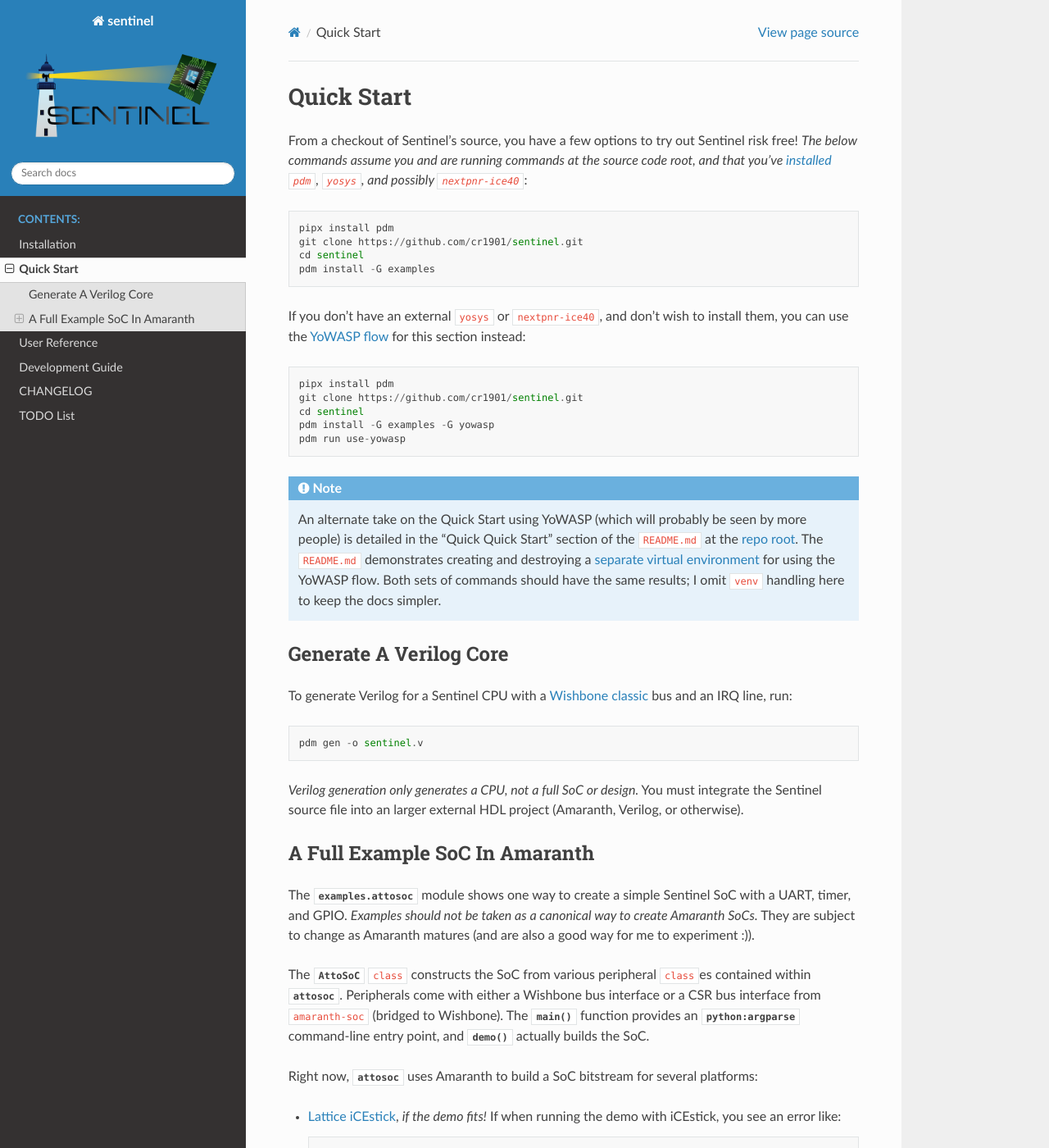
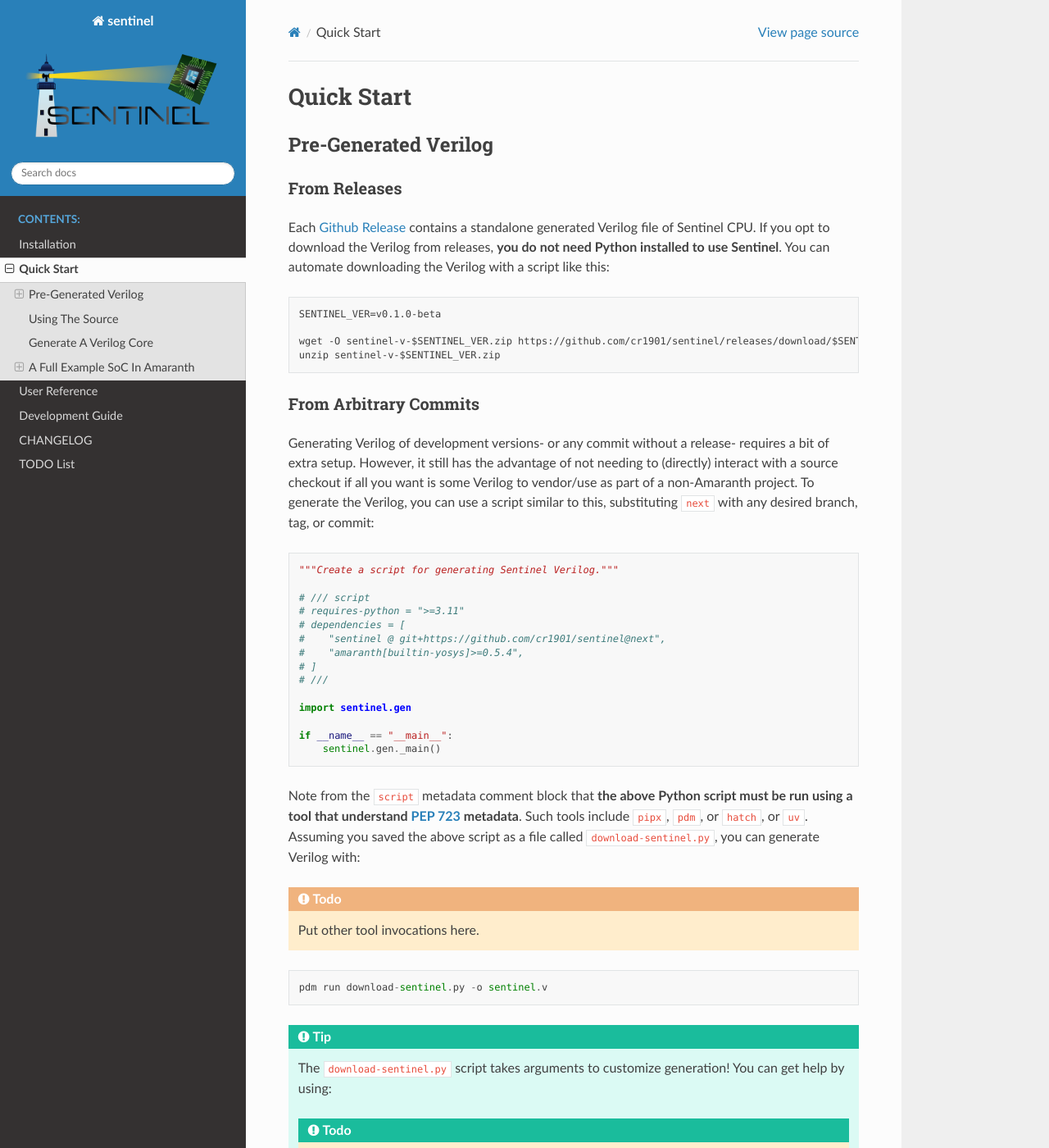
Before and after one commit to cr1901/sentinel, a Sphinx documentation site: the page built from doc/usage/quickstart.md, in a window 1280 px wide and 1400 px high. Shown: the whole window at 82% size. Built offline with Sphinx 7.4.7 and the Read the Docs theme 3.1.0, drawn with Linux system fonts in a browser that asks for light colours; the version number could not be read and is left out; some of the changed text lies outside the part shown.

Commit message:
Add docs for Verilog and Amaranth programmers who don't want to play with the source.

`````diff
--- a/doc/usage/quickstart.md
+++ b/doc/usage/quickstart.md
@@ -1,4 +1,98 @@
 # Quick Start
+
+## Pre-Generated Verilog
+
+### From Releases
+
+Each [Github Release](https://github.com/cr1901/sentinel/releases) contains a
+standalone generated Verilog file of Sentinel CPU. If you opt to download the
+Verilog from releases, **you do not need Python installed to use Sentinel**.
+You can automate downloading the Verilog with a script like this:
+
+```
+SENTINEL_VER=v0.1.0-beta
+
+wget -O sentinel-v-$SENTINEL_VER.zip https://github.com/cr1901/sentinel/releases/download/$SENTINEL_VER/sentinel-v-$SENTINEL_VER.zip
+unzip sentinel-v-$SENTINEL_VER.zip
+```
+
+### From Arbitrary Commits
+
+Generating Verilog of development versions- or any commit without a release-
+requires a bit of extra setup. However, it still has the advantage of not
+needing to (directly) interact with a source checkout if all you want is
+some Verilog to vendor/use as part of a non-Amaranth project. To generate
+the Verilog, you can use a script similar to this, substituting `next` with any
+desired branch, tag, or commit:
+
+```python
+"""Create a script for generating Sentinel Verilog."""
+
+# /// script
+# requires-python = ">=3.11"
+# dependencies = [
+#    "sentinel @ git+https://github.com/cr1901/sentinel@next",
+#    "amaranth[builtin-yosys]>=0.5.4",
+# ]
+# ///
+
+import sentinel.gen
+
+if __name__ == "__main__":
+    sentinel.gen._main()
+```
+
+Note from the `script` metadata comment block that **the above Python script
+must be run using a tool that understand [PEP 723](https://peps.python.org/pep-0723/)
+metadata**. Such tools include `pipx`, `pdm`, or `hatch`, or `uv`. Assuming you
+saved the above script as a file called `download-sentinel.py`, you can
+generate Verilog with:
+
+```{todo}
+Put other tool invocations here.
+```
+
+```
+pdm run download-sentinel.py -o sentinel.v
+```
+
+````{tip}
+The `download-sentinel.py` script takes arguments to customize generation! You
+can get help by using:
+
+```{todo}
+Put other tool invocations here.
+```
+
+```{code-block} sh
+pdm run download-sentinel.py --help
+```
+````
+
+
+<!-- ```{tip}
+The above script could possibly be represented as a Heredoc parameterized on
+`next` to dynamically choose which version of the Sentinel source code is
+checked out!
+``` -->
+
+
+```{note}
+Unfortunately, it is [normal](https://github.com/cr1901/sentinel/issues/65)
+for Verilog generation to take a long time when the PEP 723 tool has to download
+the Sentinel git repo- it takes upwards of 30 seconds from starting the script
+to getting Verilog output.
+
+I will continue to look into why it's so slow; I believe submodules are to
+blame. In the meantime, keep the performance in mind, and avoid frequent
+regeneration, maybe a maximum of once per day.
+
+Thankfully, needing _only_ the Verilog of a development version of Sentinel
+should be rare. Using the above PEP 723 script with PyPI wheels should be
+unaffected, although you can directly download Verilog from the equivalent release.
+```
+
+## Using The Source
 
 From a checkout of Sentinel's source, you have a few options to try out
 Sentinel risk free! _The below commands assume you and are running commands at
`````
Also changed, not shown: README.md (+30 -5 lines).
